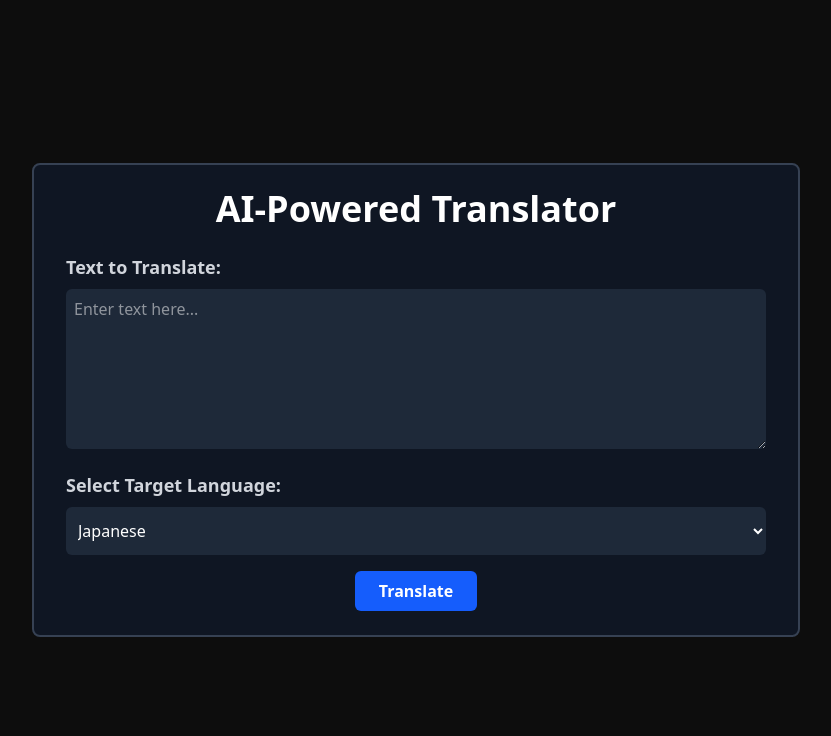
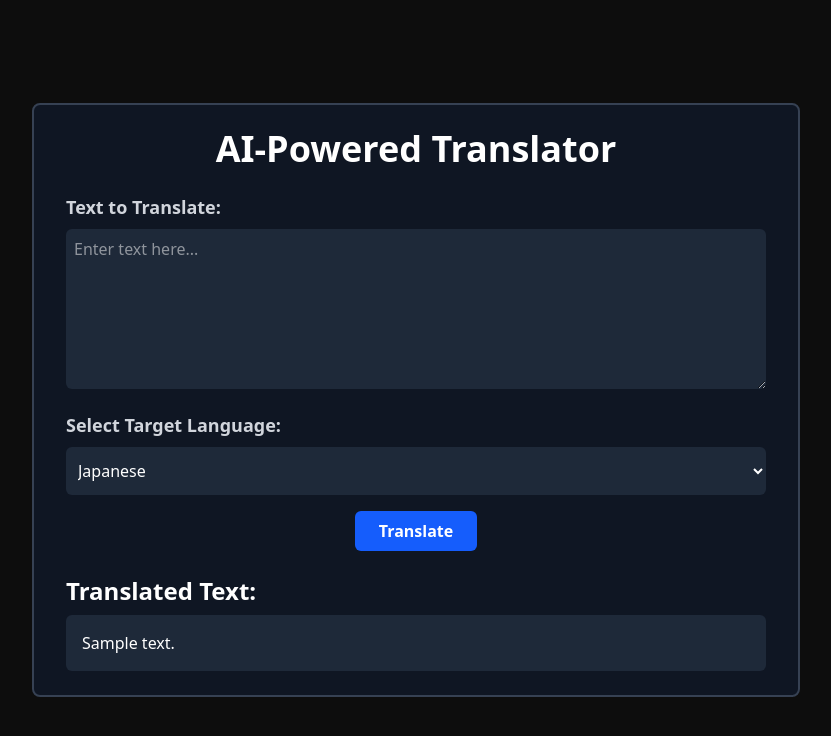
Before and after one commit to musamueed19/OpenAI-Mastery, a Flask app: template 03-Translator-Project/templates/index.html in a window 1280 px wide. Shown: the top 736 px of the page, without its empty margins (224-1055 px from the left). Run offline with Flask 3, Linux system fonts and the light colour scheme; the template is opened without the code that fills it: most values are stand-ins (such as "Sample title", 1, 10 or a date in 2020).

Commit message:
completed ai-powered translator project

```diff
--- a/03-Translator-Project/app.py
+++ b/03-Translator-Project/app.py
@@ -1,4 +1,5 @@
-from flask import Flask, render_template
+from flask import Flask, render_template, request
+from openai_service import OpenAIService
 
 import os
 from dotenv import load_dotenv
@@ -12,11 +13,23 @@ openai_key = os.getenv("OPENAI_API_KEY")
 
 app = Flask(__name__, template_folder='templates')
 
-@app.route("/", methods=["GET"])
+@app.route("/", methods=["GET", "POST"])
 def index():
     # render_template() function from flask library is
     # - to render the template (path as specified in the template_folder parameter of the Flask app) and return it as a response to the client.
-    return render_template("index.html")
+
+    openai_client = OpenAIService(openai_key)
+
+    translated_text = ""
+    if request.method == "POST":
+        # Get the text to be translated and the target language from the form
+        original_text = request.form["original_text"]
+        target_language = request.form["target_language"]
+
+        translated_text = openai_client.translate_text(original_text=original_text, target_language=target_language)
+
+
+    return render_template("index.html", translated_text=translated_text)
 
 # python app.py (Start the Flask application)
 if __name__ == "__main__":
--- a/03-Translator-Project/openai_service.py
+++ b/03-Translator-Project/openai_service.py
@@ -1,13 +1,13 @@
 from openai import OpenAI
 
 class OpenAIService:
-    def __init__(self, api_key=openai_key):
+    def __init__(self, api_key):
         self.client = OpenAI(api_key=api_key)
 
-    def translate_text(self, text, target_language):
+    def translate_text(self, original_text, target_language):
         prompt = f"""
         Translate the below text paragraph to this target language: {target_language},
-        text paragraph: {text}
+        text paragraph: {original_text}
         """
 
         response = self.client.chat.completions.create(
--- a/03-Translator-Project/templates/index.html
+++ b/03-Translator-Project/templates/index.html
@@ -16,7 +16,7 @@
         <!-- Title -->
         <h1 class="text-3xl sm:text-4xl font-bold text-center mb-6">AI-Powered Translator</h1>
 
-        <!-- form -->
+         <!-- form -->
         <form method="post">
             <!-- Text Area - Container -->
             <div class="mb-4">
@@ -34,11 +34,14 @@
                 <select id="target_language" name="target_language"
                     class="w-full px-2 py-3 rounded-md bg-gray-800 text-white focus:outline-none focus:ring-2 focus:ring-blue-500">
                     <!-- <option value="" disabled selected>Select a language</option> -->
-                    <option value="sp">Spanish</option>
-                    <option value="fr">French</option>
-                    <option value="ge">German</option>
-                    <option value="ch">Chinese</option>
-                    <option value="ja" selected>Japanese</option>
+                    <option value="spanis">Spanish</option>
+                    <option value="french">French</option>
+                    <option value="urdu">Urdu</option>
+                    <option value="german">German</option>
+                    <option value="chinese">Chinese</option>
+                    <option value="pashto-KPK">Pashto - KPK</option>
+                    <option value="arabic">Arabic</option>
+                    <option value="japanese" selected>Japanese</option>
                 </select>
             </div>
 
@@ -49,6 +52,14 @@
             </div>
         </form>
 
+        {% if translated_text %}
+        <!-- Translated Text - Container -->
+        <div class="mt-6">
+            <h2 class="text-2xl font-semibold mb-2">Translated Text:</h2>
+            <div class="p-4 bg-gray-800 rounded-md text-white whitespace-pre-wrap">{{ translated_text }}</div>
+        </div>
+        {% endif %}
+
     </div>
 
 
```
